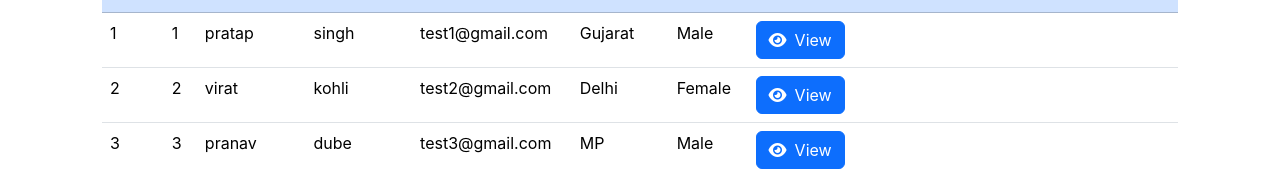
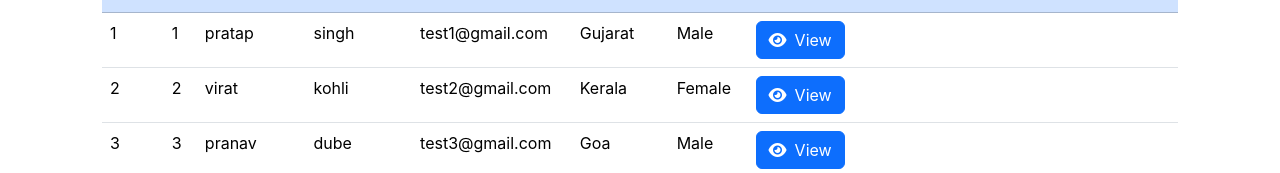
Before and after one commit to VIREN2779/CRUD-APP-React, a React (Vite) app: page / in a window 1280 px wide. Shown: the part 122-295 px from the top of the page. Built offline with nearby package versions, Linux system fonts and the light colour scheme.

Commit message:
fix(initialData): update stateSelect values for existing entries

```diff
--- a/src/app/initialData.js
+++ b/src/app/initialData.js
@@ -12,7 +12,7 @@ const intialData = [
         firstname: 'virat',
         lastname: 'kohli',
         email: 'test2@gmail.com',
-        stateSelect: 'Delhi',
+        stateSelect: 'Kerala',
         xender: 'Female',
     },
     {
@@ -20,7 +20,7 @@ const intialData = [
         firstname: 'pranav',
         lastname: 'dube',
         email: 'test3@gmail.com',
-        stateSelect: 'MP',
+        stateSelect: 'Goa',
         xender: 'Male',
     },
     {
```
